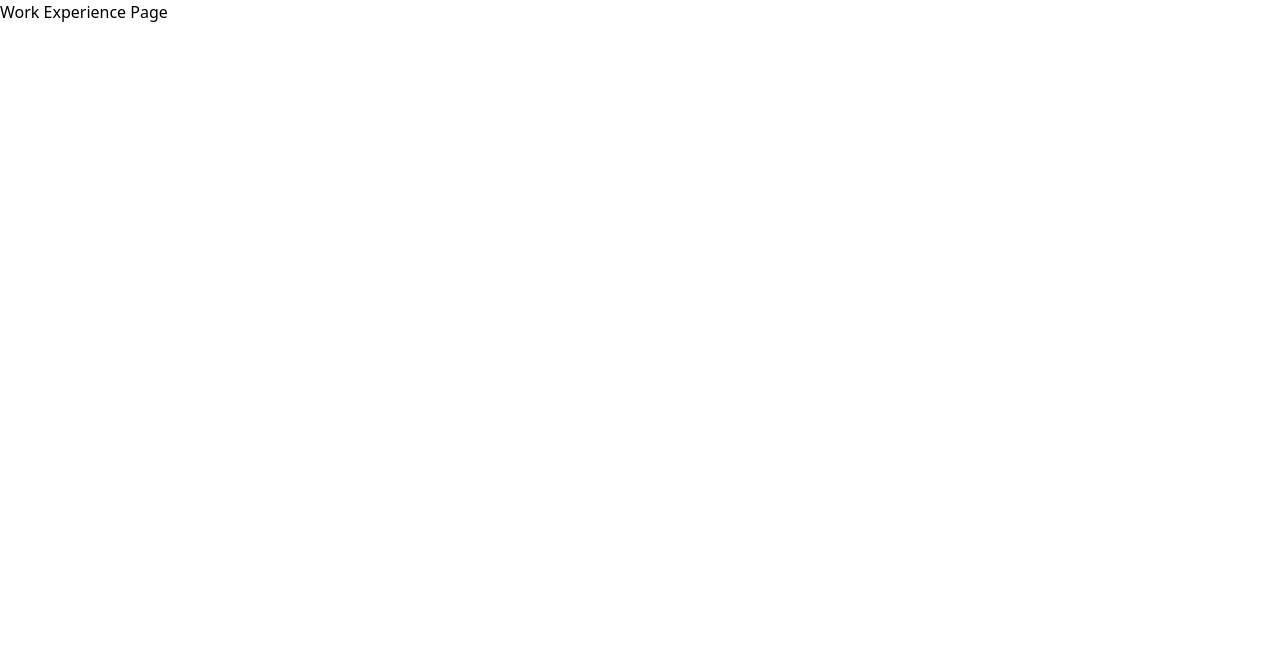
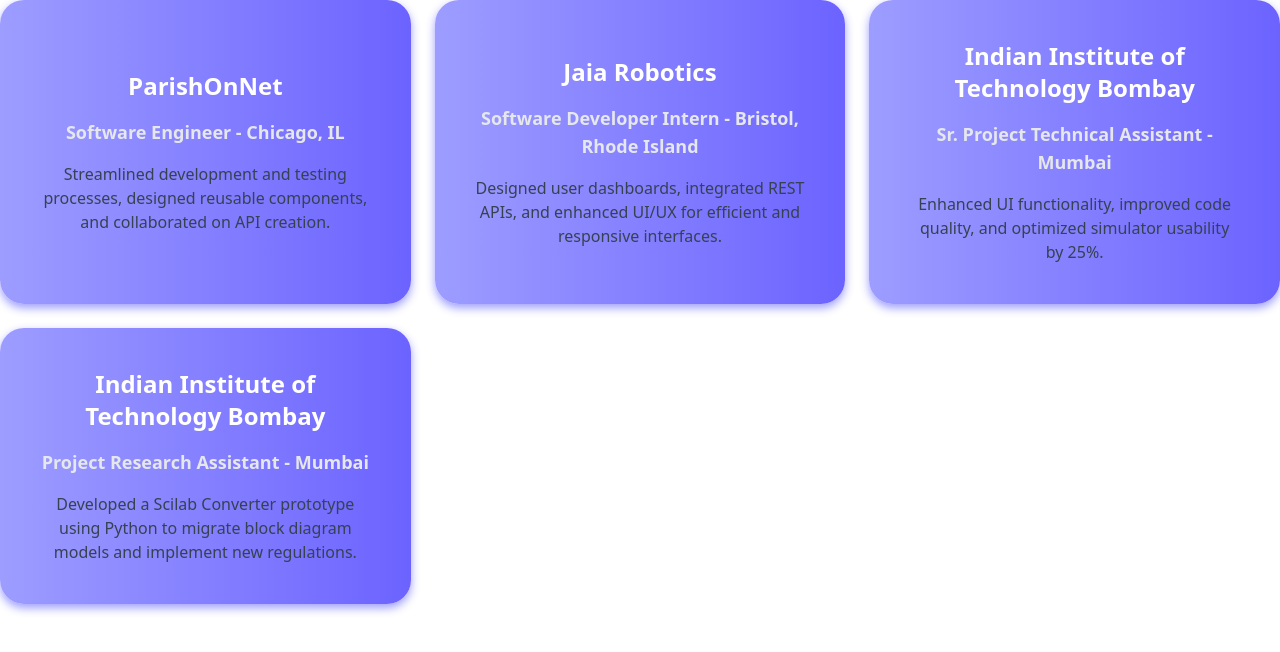
Before and after one commit to Moriarty777/bento_folio, a Next.js app: page /work-experience in a window 1280 px wide. Shown: the top 652 px of the page. Built offline with nearby package versions, Linux system fonts and the light colour scheme.

Commit message:
Added Work Experience Page.

```diff
--- a/src/app/component/Card.tsx
+++ b/src/app/component/Card.tsx
@@ -40,6 +40,7 @@ const Card = ({
 
   const handleClick = () => {
     if (path) {
+      router.prefetch(path);
       router.push(path);
     }
   };
--- a/src/app/constant.tsx
+++ b/src/app/constant.tsx
@@ -124,3 +124,34 @@ export const home = [
     buttonText: "See More",
   },
 ];
+
+export const workExperience = [
+  {
+    company: "ParishOnNet",
+    location: "Chicago, IL",
+    role: "Software Engineer",
+    description:
+      "Streamlined development and testing processes, designed reusable components, and collaborated on API creation.",
+  },
+  {
+    company: "Jaia Robotics",
+    location: "Bristol, Rhode Island",
+    role: "Software Developer Intern",
+    description:
+      "Designed user dashboards, integrated REST APIs, and enhanced UI/UX for efficient and responsive interfaces.",
+  },
+  {
+    company: "Indian Institute of Technology Bombay",
+    location: "Mumbai",
+    role: "Sr. Project Technical Assistant",
+    description:
+      "Enhanced UI functionality, improved code quality, and optimized simulator usability by 25%.",
+  },
+  {
+    company: "Indian Institute of Technology Bombay",
+    location: "Mumbai",
+    role: "Project Research Assistant",
+    description:
+      "Developed a Scilab Converter prototype using Python to migrate block diagram models and implement new regulations.",
+  },
+];
--- a/src/app/work-experience/page.tsx
+++ b/src/app/work-experience/page.tsx
@@ -1,3 +1,27 @@
+"use client";
+import Card from "../component/Card";
+import { workExperience } from "../constant";
+
 export default function WorkExperience() {
-  return <div>Work Experience Page</div>;
+  return (
+    <div className="grid gap-6 sm:grid-cols-1 md:grid-cols-2 lg:grid-cols-3">
+      {workExperience.map((job, index) => (
+        <Card
+          key={index}
+          title={job.company}
+          gradientFrom="#6C63FF"
+          gradientTo="#9D9DFF"
+          textColor="text-white"
+          col={1}
+          row={1}
+          hover={true}
+        >
+          <div className="mt-4 text-lg font-semibold text-gray-200">
+            {job.role} - {job.location}
+          </div>
+          <div className="mt-2 text-md text-gray-700">{job.description}</div>
+        </Card>
+      ))}
+    </div>
+  );
 }
```
